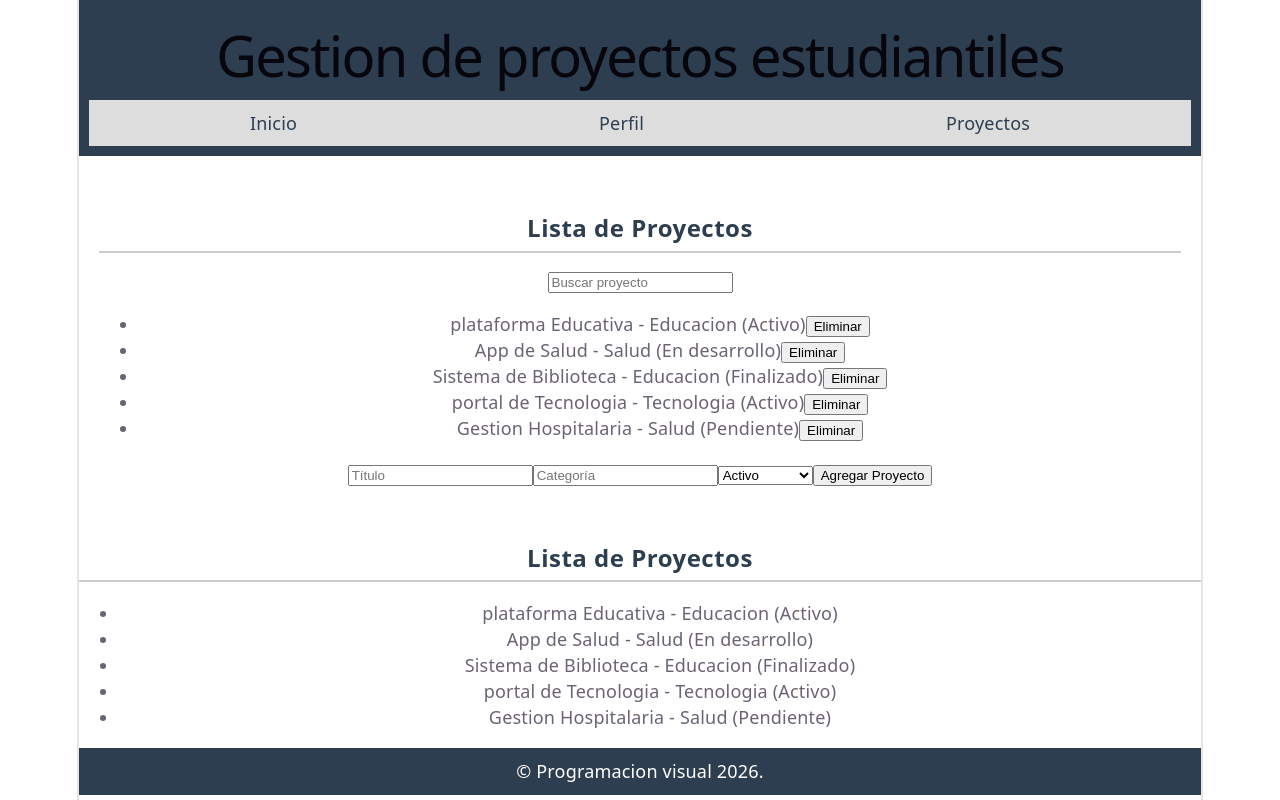
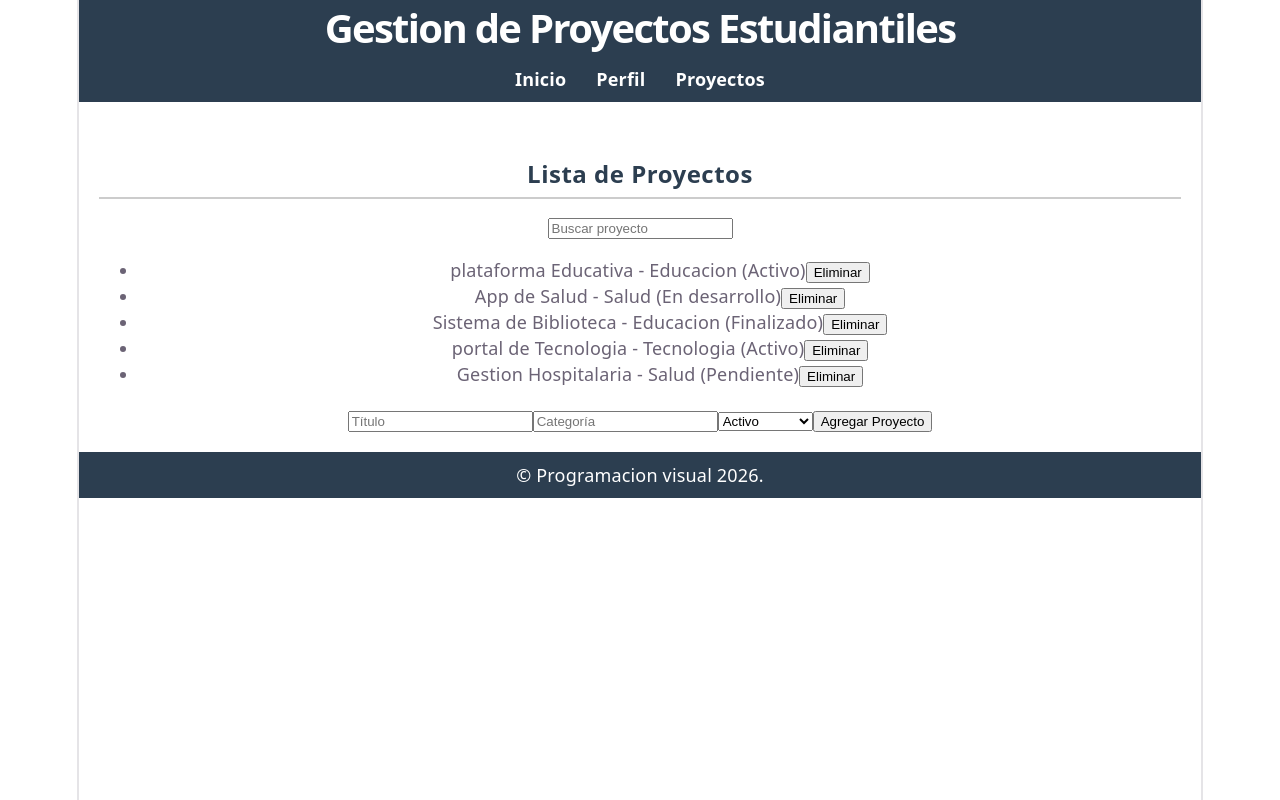
Before and after one commit to joel-cespedes-n/pv_tp3_grupo15, a React (Vite) app: page / in a window 1280 px wide. Built offline with nearby package versions, Linux system fonts and the light colour scheme.

Commit message:
Actualización de estilos y estructura -  Gutierrez Maximiliano Gabriel

```diff
--- a/src/App.jsx
+++ b/src/App.jsx
@@ -1,41 +1,23 @@
 import { useState } from 'react'
 import proyectoService from './services/proyectoService.js'
-import reactLogo from './assets/react.svg'
-import viteLogo from './assets/vite.svg'
-import heroImg from './assets/hero.png'
 import './App.css'
+import './css/styles.css'
+
 import ListaProyectos from './components/ListaProyectos'
 import Header from './components/Header'
+import Nav from './components/Nav'
 import Footer from './components/Footer'
-import './css/styles.css'
 
-const App = () => {
-
-  const[proyectos, setProyecto] = useState(proyectoService.obtenerProyectos())
-  const [count, setCount] = useState(0)
-
+  const App = () => {
   return (
     <div id='root'>
       <Header />
-
+      <Nav />
       <main>
-        <ListaProyectos/>
+        <ListaProyectos />
       </main>
-
-       <section id="proyectos">
-        <h2>Lista de Proyectos</h2>
-        <ul>
-          {proyectos.map(p => (
-            <li key={p.id}>
-              {p.titulo} - {p.categoria} ({p.estado})
-            </li>
-          ))}
-        </ul>
-      </section>
-
       <Footer />
     </div>
   )
 }
-
 export default App
--- a/src/components/Header.jsx
+++ b/src/components/Header.jsx
@@ -3,8 +3,7 @@ import  Nav  from './Nav'
 const Header = () => {
     return (
         <header>
-            <h1>Gestion de proyectos estudiantiles</h1>
-            <Nav />
+            <h1>Gestion de Proyectos Estudiantiles</h1>
         </header>
     )
 }
--- a/src/components/ListaProyectos.jsx
+++ b/src/components/ListaProyectos.jsx
@@ -1,4 +1,4 @@
-import { useState, useEffect } from "react";
+import { useState } from "react";
 import proyectoService from "../services/proyectoService.js";
 const ListaProyectos = () => {
 
@@ -13,7 +13,9 @@ const ListaProyectos = () => {
     const filtrarProyectos = proyectos.filter(p => p.titulo.toLowerCase().includes(busqueda.toLowerCase()));
 
     const handleAdd = () => {
-        const nuevoId = proyectos.length + 1;
+        const nuevoId =proyectos.length > 0
+        ? Math.max(...proyectos.map(p => p.id)) + 1
+        : 1;
 
         const proyectoAgregar = {
             id: nuevoId,
@@ -29,8 +31,9 @@ const ListaProyectos = () => {
         setNuevoProyecto({ titulo: "", categoria: "", estado: "Activo" });
     }
 
-    const handleRemove = (titulo) => {
-        setProyectos(proyectos.filter(p => p.titulo !== titulo));
+    const handleRemove = (id) => {
+    proyectoService.eliminarProyecto(id);
+    setProyectos(proyectoService.obtenerProyectos());
     }
 
     const handleInputChange = (e) => {
@@ -51,7 +54,7 @@ const ListaProyectos = () => {
                 {filtrarProyectos.map(p => (
                     <li key={p.id}>
                         {p.titulo} - {p.categoria} ({p.estado})
-                        <button onClick={() => handleRemove(p.titulo)}>Eliminar</button>
+                        <button onClick={() => handleRemove(p.id)}>Eliminar</button>
                     </li>
                 ))}
             </ul>
--- a/src/css/styles.css
+++ b/src/css/styles.css
@@ -5,35 +5,56 @@
     --fuente-principal: 'Arial', sans-serif;
 }
 
-/*
-body {
-    display: grid;
-    grid-template-areas:
-        "header header"
-        "nav main"
-        "footer footer";
-    grid-template-columns: 200px 1fr;
-    grid-template-rows: auto 1fr auto;
-    min-height: 100vh;
-    font-family: var(--fuente-principal);
-    background-color: var(--color-fondo);
+header {
+    grid-area: header;
+    background: var(--color-primario);
+    color: white;
+    text-align: center;
+    padding: 15px 10px;
 }
-*/
-header { grid-area: header; background: var(--color-primario); color: white; text-align: center; padding: 10px; }
-nav { grid-area: nav; background: #ddd; padding: 10px; }
-main { grid-area: main; padding: 20px; }
-footer { grid-area: footer; background: var(--color-primario); color: white; text-align: center; padding: 10px; }
+header h1{
+color: white;
+font-weight: bold;
+font-size: 40px;
+margin: 0;
+}
+
+nav {
+    grid-area: nav;
+    background: var(--color-primario);
+    padding: 10px;
+}
+
+nav a :hover{
+    color: var(--color-secundario);
+}
+
+main {
+    grid-area: main;
+    padding: 20px;
+}
+
+footer {
+     grid-area: footer;
+     background: var(--color-primario);
+     color: white;
+     text-align: center;
+     padding: 10px;
+    }
 
 nav ul {
     display: flex;
-    justify-content: space-around;
+    justify-content: center;
+    gap: 30px;
     list-style: none;
     padding: 0;
     margin: 0;
 }
+
 nav a {
+    color: white;
+    font-weight: 600;
     text-decoration: none;
-    color: var(--color-primario);
 }
 
 .cards {
@@ -41,6 +62,7 @@ nav a {
     gap: 20px;
     flex-wrap: wrap;
 }
+
 .card {
     flex: 1 1 200px;
     border: 1px solid #ccc;
@@ -53,6 +75,7 @@ form {
     flex-direction: column;
     gap: 10px;
 }
+
 form input, form button {
     padding: 8px;
 }
@@ -65,7 +88,6 @@ button:active { transform: scale(0.95); }
 #titulo { font-size: 24px; }
 .destacado { color: var(--color-secundario); font-weight: bold; }
 
-/* ---------------------- */
 section p {
     line-height: 1.7;
     margin-bottom: 1.2em;
@@ -125,3 +147,14 @@ aside select:focus {
     box-shadow: 0 0 5px rgba(44,62,80,0.3);
     outline: none;
 }
+#proyectos {
+    background-color: #f5f5f5;
+    padding: 10px;
+    border-radius: 6px;
+    margin-top: 20px;
+}
+#proyectos h2 {
+    color: var(--color-primario);
+    text-align: center;
+    margin-bottom: 10px;
+}
```
